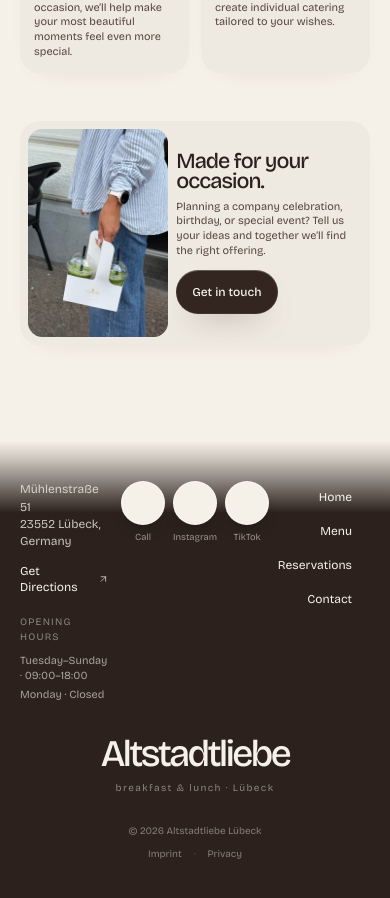
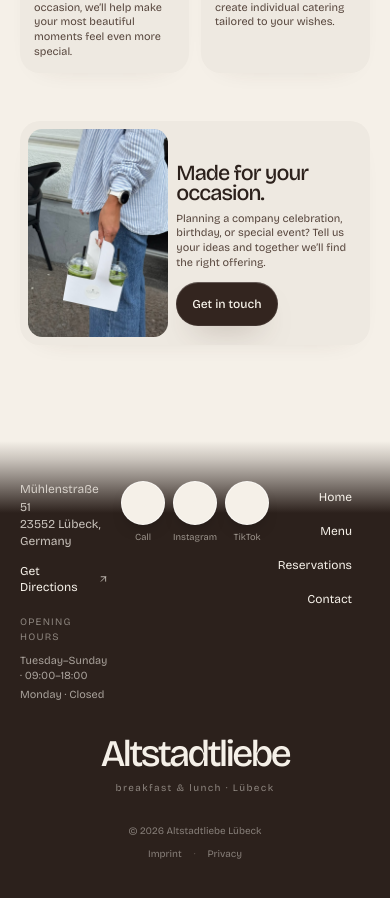
Before and after one commit to veokleo-create07/coffee.luebeck.web, a Next.js app: page /en in a window 390 px wide. Shown: the part 2204-3102 px from the top of the page. Built offline with nearby package versions, Linux system fonts and the light colour scheme.

Commit message:
Lower events feature copy

```diff
--- a/components/events-catering.tsx
+++ b/components/events-catering.tsx
@@ -67,7 +67,7 @@ export function EventsCatering({ dictionary }: EventsCateringProps) {
         </div>
 
         <div className="mx-auto mt-12 grid max-w-[950px] grid-cols-[42%_58%] overflow-hidden rounded-[1.25rem] bg-[#eee9e1] p-2 shadow-[0_10px_28px_-24px_rgb(73_48_36_/_24%)] md:mt-20 md:grid-cols-[42%_58%] md:rounded-[1.75rem] md:p-4">
-          <div data-event-reveal className="order-2 flex min-w-0 flex-col justify-center p-2 md:order-2 md:p-8 lg:p-10">
+          <div data-event-reveal className="relative top-3 order-2 flex min-w-0 flex-col justify-center p-2 md:top-5 md:order-2 md:p-8 lg:p-10">
             <h3 className="editorial-heading max-w-[10ch] text-[clamp(1.35rem,4vw,2.75rem)] font-medium leading-[0.92] tracking-[-0.05em]">{copy.featureHeading}</h3>
             <p className="mt-2 max-w-md text-[clamp(0.68rem,2.5vw,1rem)] leading-[1.35] text-espresso-soft md:mt-6 md:text-base md:leading-[1.5]">{copy.featureDescription}</p>
             <a href={dictionary.location.phoneHref} data-event-reveal className="events-feature-cta site-button site-button-primary mt-3 min-h-11 self-start rounded-full px-4 text-xs md:mt-6 md:min-h-12 md:px-6 md:text-sm"><span className="relative z-10">{copy.featureCta}</span></a>
```
